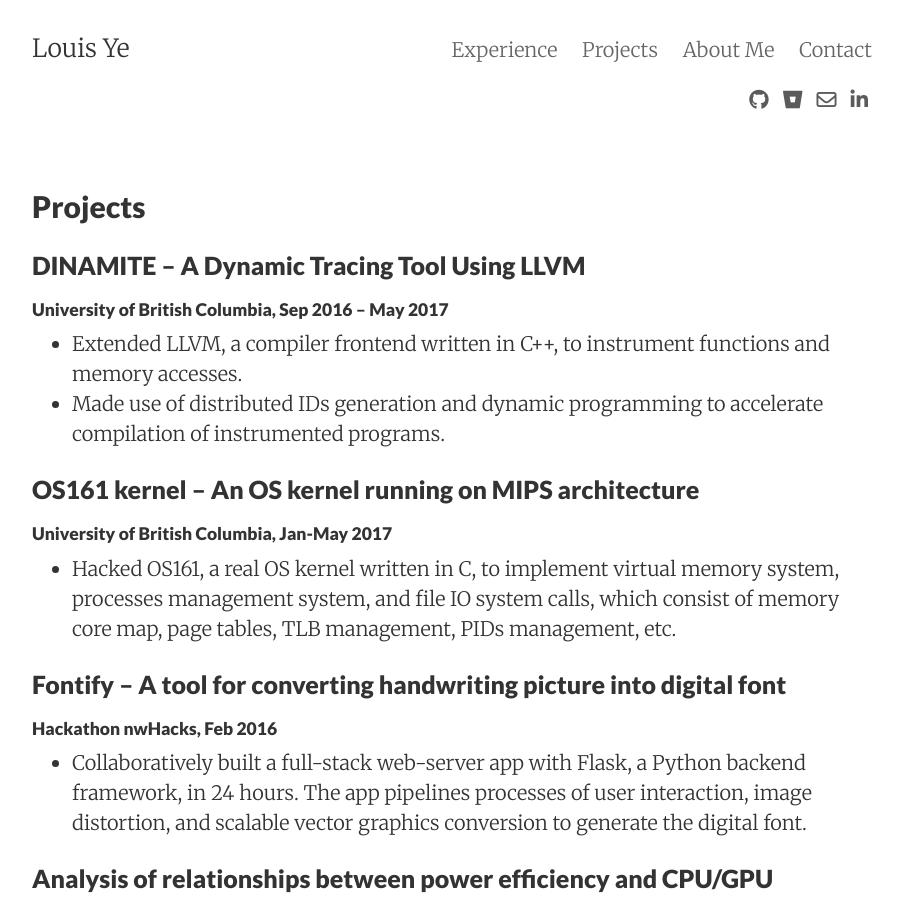
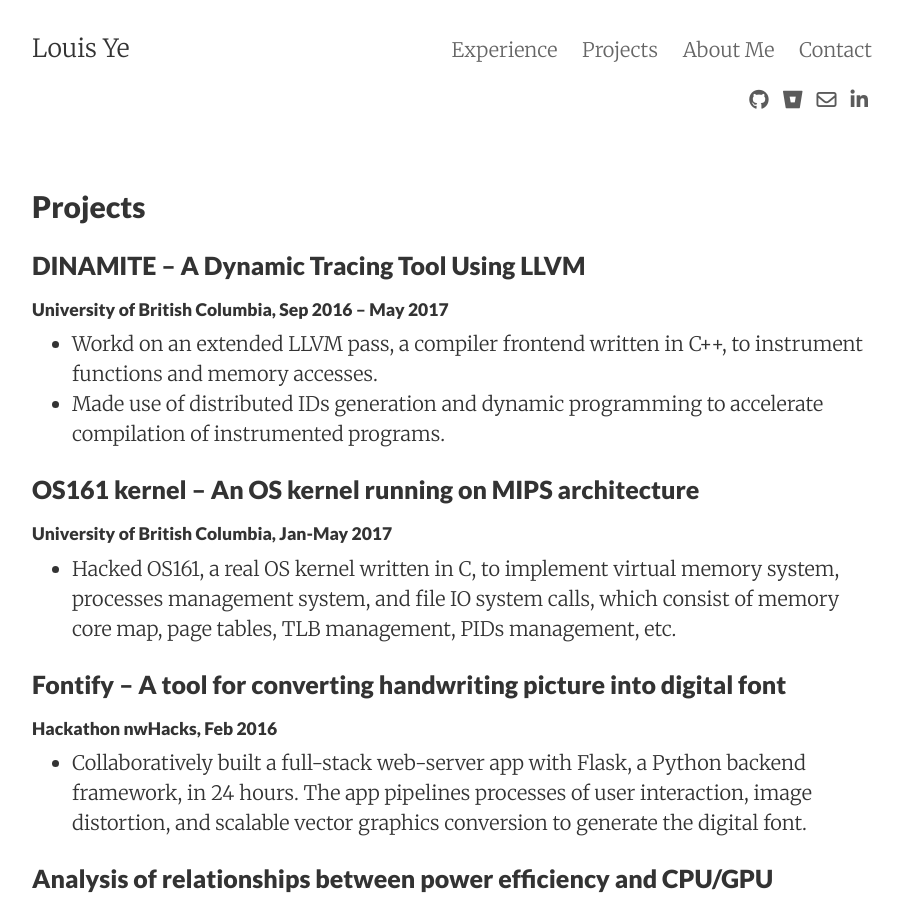
Before and after one commit to Louis-Ye/Louis-Ye.github.io, a Jekyll site: the page built from projects/index.md, in a window 1280 px wide and 900 px high. Shown: the whole window, without its empty margins (188-1090 px from the left). Built offline with Jekyll 4.4.1, drawn with Linux system fonts in a browser that asks for light colours; nearby versions of some CDN libraries.

Commit message:
update prj

```diff
--- a/projects/index.md
+++ b/projects/index.md
@@ -7,7 +7,7 @@ tags: Projects
 
 ### DINAMITE – A Dynamic Tracing Tool Using LLVM
 ##### University of British Columbia, Sep 2016 – May 2017
-* Extended LLVM, a compiler frontend written in C++, to instrument functions and memory accesses.
+* Workd on an extended LLVM pass, a compiler frontend written in C++, to instrument functions and memory accesses.
 * Made use of distributed IDs generation and dynamic programming to accelerate compilation of instrumented programs.
 
 
```
